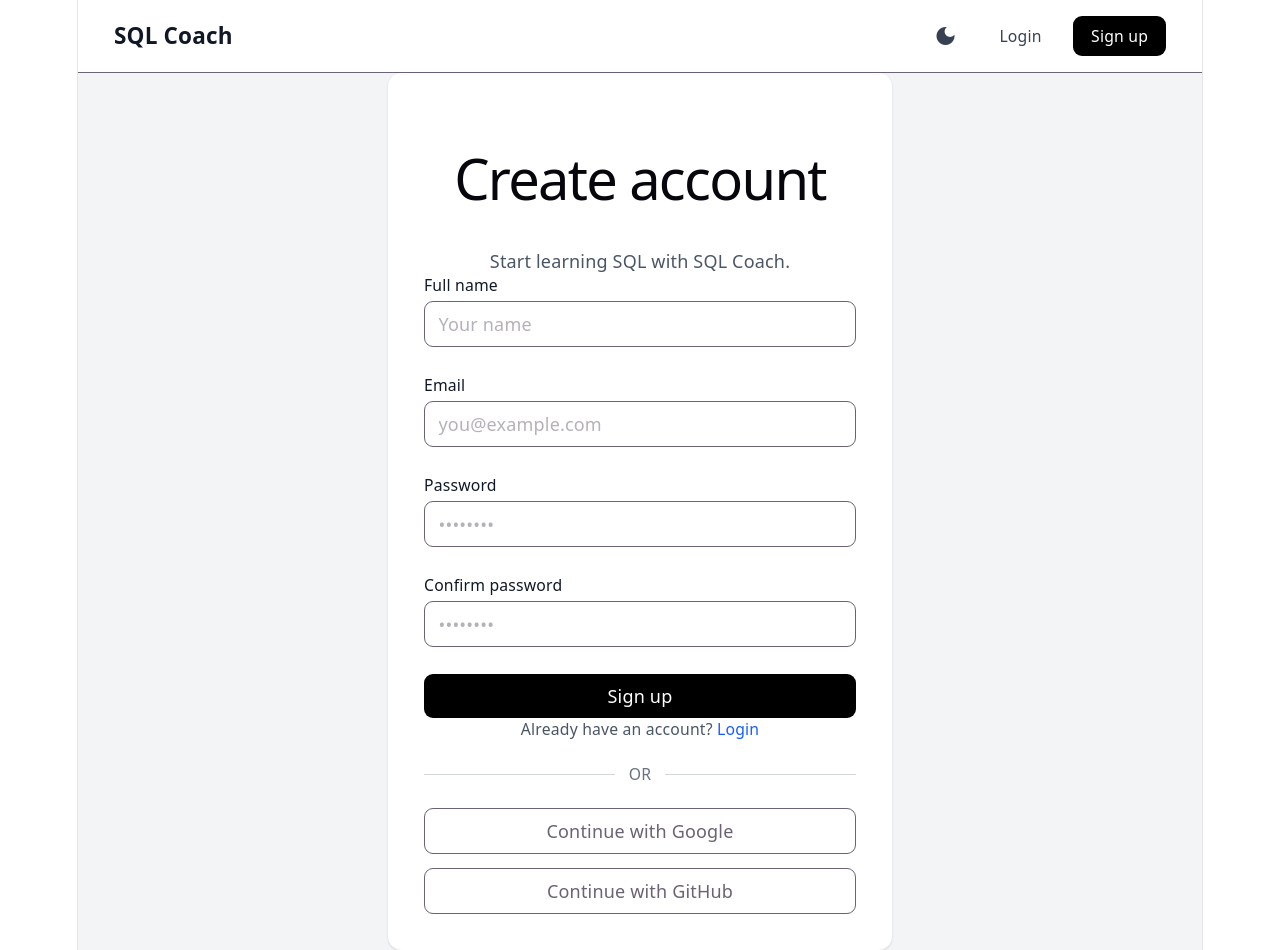
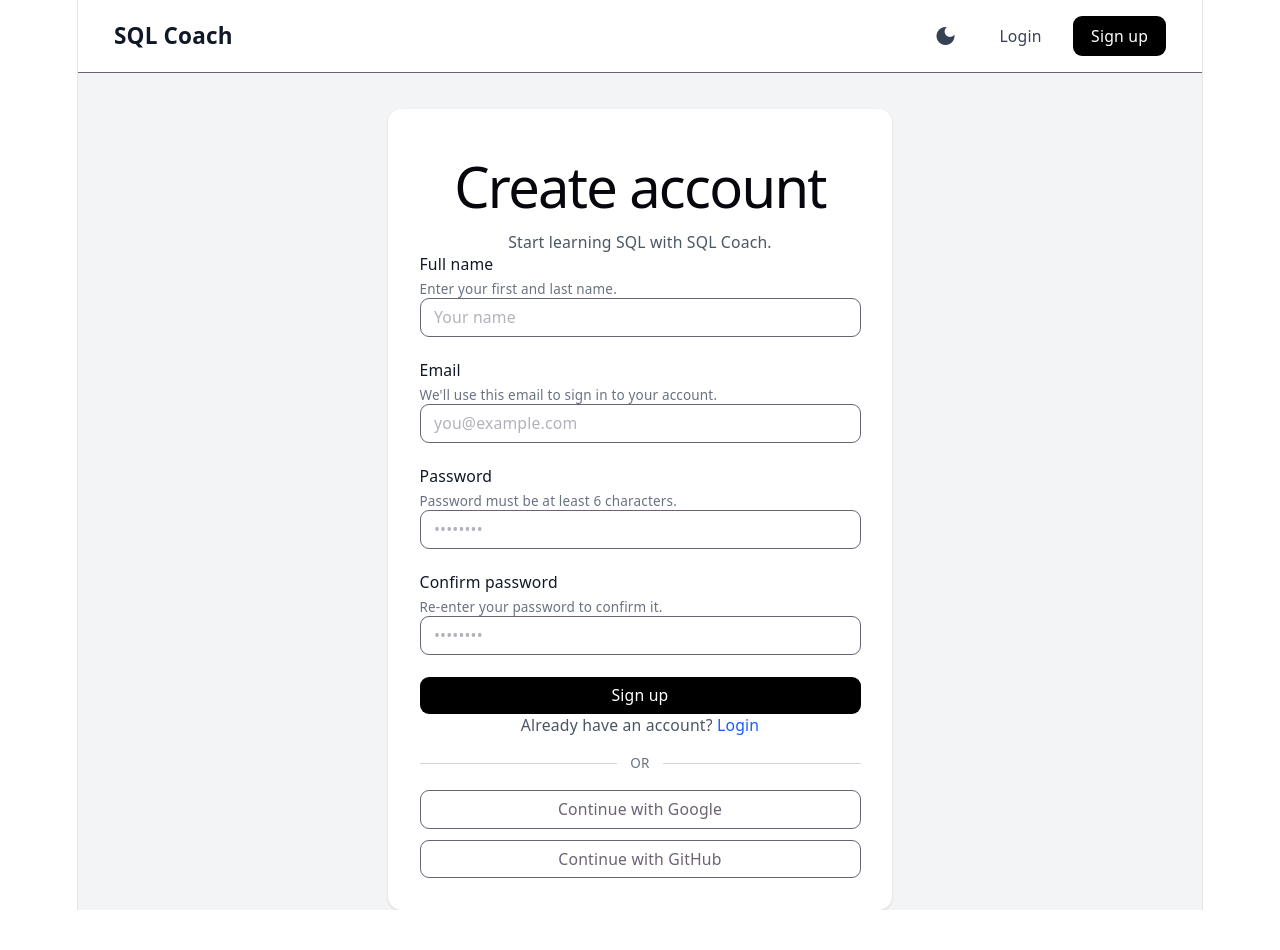
Before and after one commit to SG-07/learn-os, a React (Vite) app in the folder frontend/: page /signup in a window 1280 px wide. After the commit the page ends 910 px from the top, so only its background shows below. Built offline with nearby package versions, Linux system fonts and the light colour scheme; no server answers.

Commit message:
updated login and signup UI

```diff
--- a/frontend/src/pages/auth/Signup.jsx
+++ b/frontend/src/pages/auth/Signup.jsx
@@ -1,257 +1,382 @@
 // frontend/src/pages/auth/Signup.jsx
-
 import { useState } from "react";
 import { Link, useNavigate } from "@tanstack/react-router";
 import { toast } from "react-toastify";
-
 import { supabase } from "../../lib/supabaseClient";
-
 function Signup() {
   const navigate = useNavigate();
-
   const [name, setName] = useState("");
   const [email, setEmail] = useState("");
   const [password, setPassword] = useState("");
   const [confirmPassword, setConfirmPassword] = useState("");
   const [loading, setLoading] = useState(false);
-
+  const [errors, setErrors] = useState({});
+  const [submitError, setSubmitError] = useState("");
   async function handleSignup(event) {
     event.preventDefault();
-
+    setErrors({});
+    setSubmitError("");
+    const newErrors = {};
     const trimmedName = name.trim();
     const trimmedEmail = email.trim();
-
-    if (!trimmedName || !trimmedEmail || !password || !confirmPassword) {
-      toast.error("Please fill all fields");
+    if (!trimmedName) {
+      newErrors.name = "Full name is required.";
+    }
+    if (!trimmedEmail) {
+      newErrors.email = "Email is required.";
+    } else if (!/\S+@\S+\.\S+/.test(trimmedEmail)) {
+      newErrors.email = "Enter a valid email address.";
+    }
+    if (!password) {
+      newErrors.password = "Password is required.";
+    } else if (password.length < 6) {
+      newErrors.password = "Password must be at least 6 characters.";
+    }
+    if (!confirmPassword) {
+      newErrors.confirmPassword = "Please confirm your password.";
+    } else if (password !== confirmPassword) {
+      newErrors.confirmPassword = "Passwords do not match.";
+    }
+    if (Object.keys(newErrors).length > 0) {
+      setErrors(newErrors);
       return;
     }
-
-    if (password !== confirmPassword) {
-      toast.error("Passwords do not match");
-      return;
-    }
-
-    if (password.length < 6) {
-      toast.error("Password must be at least 6 characters");
-      return;
-    }
-
     try {
       setLoading(true);
-
-      const { data, error } = await supabase.auth.signUp({
+      const { error } = await supabase.auth.signUp({
         email: trimmedEmail,
         password,
         options: {
-          data: {
-            name: trimmedName,
-          },
+          data: { name: trimmedName },
+          emailRedirectTo: `${window.location.origin}/auth/callback`,
         },
       });
-
       if (error) {
-        throw error;
+        setSubmitError(error.message);
+        return;
       }
-
-      /*
-       * If email confirmation is enabled,
-       * data.session will normally be null.
-       */
-      if (data.session) {
-        toast.success("Account created successfully");
-
-        navigate({
-          to: "/dashboard",
-        });
-      } else {
-        toast.success(
-          "Account created. Check your email to confirm your account.",
+      toast.success("Account created successfully!");
+      navigate({ to: "/login" });
+    } catch (error) {
+      console.error("Signup failed:", error);
+      setSubmitError(
+        error.message || "Something went wrong. Please try again.",
       );
-
-        navigate({
-          to: "/login",
-        });
-      }
-    } catch (error) {
-      console.error(error);
-
-      toast.error(error.message || "Unable to create account");
     } finally {
       setLoading(false);
     }
   }
-
   async function handleGoogleSignup() {
     try {
       setLoading(true);
-
+      setSubmitError("");
       const { error } = await supabase.auth.signInWithOAuth({
         provider: "google",
-        options: {
-          redirectTo: `${window.location.origin}/auth/callback`,
-        },
+        options: { redirectTo: `${window.location.origin}/auth/callback` },
       });
-
       if (error) {
         throw error;
       }
     } catch (error) {
-      console.error(error);
-
-      toast.error(error.message || "Google signup failed");
+      console.error("Google signup failed:", error);
+      setSubmitError(error.message || "Google signup failed.");
       setLoading(false);
     }
   }
-
   async function handleGithubSignup() {
     try {
       setLoading(true);
-
+      setSubmitError("");
       const { error } = await supabase.auth.signInWithOAuth({
         provider: "github",
-        options: {
-          redirectTo: `${window.location.origin}/auth/callback`,
-        },
+        options: { redirectTo: `${window.location.origin}/auth/callback` },
       });
-
-      if (error) {
-        throw error;
-      }
     } catch (error) {
-      console.error(error);
-
-      toast.error(error.message || "GitHub signup failed");
+      console.error("GitHub signup failed:", error);
+      setSubmitError(error.message || "GitHub signup failed.");
       setLoading(false);
     }
   }
-
+  function clearFieldError(field) {
+    setErrors((currentErrors) => {
+      if (!currentErrors[field]) {
+        return currentErrors;
+      }
+      const updatedErrors = { ...currentErrors };
+      delete updatedErrors[field];
+      return updatedErrors;
+    });
+    setSubmitError("");
+  }
   return (
-    <div className="flex min-h-screen items-center justify-center bg-gray-100 px-4 dark:bg-gray-950">
-      <div className="w-full max-w-md rounded-xl bg-white p-8 shadow dark:bg-gray-900">
-        <h1 className="mb-2 text-2xl font-bold text-gray-900 dark:text-white">
-          Create account
-        </h1>
-
-        <p className="mb-10 text-gray-600 dark:text-gray-400">
-          Start learning SQL with SQL Coach.
-        </p>
-
-        <form onSubmit={handleSignup} className="space-y-6">
-          {/* Name */}
+    <div className="flex min-h-[calc(100vh-4rem)] items-start justify-center bg-gray-100 px-4 pt-8 dark:bg-gray-950">
+      {" "}
+      <div className="w-full max-w-md rounded-xl bg-white p-7 shadow dark:bg-gray-900">
+        {" "}
+        <h1 className="mb-2 text-[22px] font-bold text-gray-900 dark:text-white">
+          {" "}
+          Create account{" "}
+        </h1>{" "}
+        <p className="mb-8 text-sm text-gray-600 dark:text-gray-400">
+          {" "}
+          Start learning SQL with SQL Coach.{" "}
+        </p>{" "}
+        {submitError && (
+          <div
+            role="alert"
+            aria-live="assertive"
+            className="mb-5 rounded-lg border border-red-200 bg-red-50 px-3 py-2 text-left text-sm text-red-600 dark:border-red-900 dark:bg-red-950/40 dark:text-red-400"
+          >
+            {" "}
+            {submitError}{" "}
+          </div>
+        )}{" "}
+        <form onSubmit={handleSignup} noValidate className="space-y-5">
+          {" "}
+          {/* Name */}{" "}
           <div>
-            <label className="mb-1 block text-left text-sm font-medium text-gray-900 dark:text-white">
-              Full name
-            </label>
-
+            {" "}
+            <label
+              htmlFor="signup-name"
+              className="mb-1 block text-left text-sm font-medium text-gray-900 dark:text-white"
+            >
+              {" "}
+              Full name{" "}
+            </label>{" "}
+            <p
+              id="signup-name-description"
+              className="mb-1 text-left text-xs text-gray-500 dark:text-gray-400"
+            >
+              {" "}
+              Enter your first and last name.{" "}
+            </p>{" "}
             <input
+              id="signup-name"
+              name="name"
               type="text"
               value={name}
-              onChange={(event) => setName(event.target.value)}
-              className="w-full rounded-lg border px-3 py-2 dark:border-gray-700 dark:bg-gray-800 dark:text-white"
+              onChange={(event) => {
+                setName(event.target.value);
+                clearFieldError("name");
+              }}
+              aria-invalid={Boolean(errors.name)}
+              aria-describedby={
+                errors.name
+                  ? "signup-name-description signup-name-error"
+                  : "signup-name-description"
+              }
+              className={`w-full rounded-lg border px-3 py-[7px] text-sm dark:bg-gray-800 dark:text-white ${errors.name ? "border-red-500 dark:border-red-500" : "dark:border-gray-700"}`}
               placeholder="Your name"
               autoComplete="name"
-            />
-          </div>
-
-
-
-          {/* Email */}
+            />{" "}
+            {errors.name && (
+              <p
+                id="signup-name-error"
+                role="alert"
+                className="mt-1 text-left text-xs text-red-600 dark:text-red-400"
+              >
+                {" "}
+                {errors.name}{" "}
+              </p>
+            )}{" "}
+          </div>{" "}
+          {/* Email */}{" "}
           <div>
-            <label className="mb-1 block text-left text-sm font-medium text-gray-900 dark:text-white">
-              Email
-            </label>
-
+            {" "}
+            <label
+              htmlFor="signup-email"
+              className="mb-1 block text-left text-sm font-medium text-gray-900 dark:text-white"
+            >
+              {" "}
+              Email{" "}
+            </label>{" "}
+            <p
+              id="signup-email-description"
+              className="mb-1 text-left text-xs text-gray-500 dark:text-gray-400"
+            >
+              {" "}
+              We'll use this email to sign in to your account.{" "}
+            </p>{" "}
             <input
+              id="signup-email"
+              name="email"
               type="email"
               value={email}
-              onChange={(event) => setEmail(event.target.value)}
-              className="w-full rounded-lg border px-3 py-2 dark:border-gray-700 dark:bg-gray-800 dark:text-white"
+              onChange={(event) => {
+                setEmail(event.target.value);
+                clearFieldError("email");
+              }}
+              aria-invalid={Boolean(errors.email)}
+              aria-describedby={
+                errors.email
+                  ? "signup-email-description signup-email-error"
+                  : "signup-email-description"
+              }
+              className={`w-full rounded-lg border px-3 py-[7px] text-sm dark:bg-gray-800 dark:text-white ${errors.email ? "border-red-500 dark:border-red-500" : "dark:border-gray-700"}`}
               placeholder="you@example.com"
               autoComplete="email"
-            />
-          </div>
-
-          {/* Password */}
+            />{" "}
+            {errors.email && (
+              <p
+                id="signup-email-error"
+                role="alert"
+                className="mt-1 text-left text-xs text-red-600 dark:text-red-400"
+              >
+                {" "}
+                {errors.email}{" "}
+              </p>
+            )}{" "}
+          </div>{" "}
+          {/* Password */}{" "}
           <div>
-            <label className="mb-1 block text-left text-sm font-medium text-gray-900 dark:text-white">
-              Password
-            </label>
-
+            {" "}
+            <label
+              htmlFor="signup-password"
+              className="mb-1 block text-left text-sm font-medium text-gray-900 dark:text-white"
+            >
+              {" "}
+              Password{" "}
+            </label>{" "}
+            <p
+              id="signup-password-description"
+              className="mb-1 text-left text-xs text-gray-500 dark:text-gray-400"
+            >
+              {" "}
+              Password must be at least 6 characters.{" "}
+            </p>{" "}
             <input
+              id="signup-password"
+              name="password"
               type="password"
               value={password}
-              onChange={(event) => setPassword(event.target.value)}
-              className="w-full rounded-lg border px-3 py-2 dark:border-gray-700 dark:bg-gray-800 dark:text-white"
+              onChange={(event) => {
+                setPassword(event.target.value);
+                clearFieldError("password");
+              }}
+              aria-invalid={Boolean(errors.password)}
+              aria-describedby={
+                errors.password
+                  ? "signup-password-description signup-password-error"
+                  : "signup-password-description"
+              }
+              className={`w-full rounded-lg border px-3 py-[7px] text-sm dark:bg-gray-800 dark:text-white ${errors.password ? "border-red-500 dark:border-red-500" : "dark:border-gray-700"}`}
               placeholder="••••••••"
               autoComplete="new-password"
-            />
-          </div>
-
-          {/* Confirm Password */}
+            />{" "}
+            {errors.password && (
+              <p
+                id="signup-password-error"
+                role="alert"
+                className="mt-1 text-left text-xs text-red-600 dark:text-red-400"
+              >
+                {" "}
+                {errors.password}{" "}
+              </p>
+            )}{" "}
+          </div>{" "}
+          {/* Confirm Password */}{" "}
           <div>
-            <label className="mb-1 block text-left text-sm font-medium text-gray-900 dark:text-white">
-              Confirm password
-            </label>
-
+            {" "}
+            <label
+              htmlFor="signup-confirm-password"
+              className="mb-1 block text-left text-sm font-medium text-gray-900 dark:text-white"
+            >
+              {" "}
+              Confirm password{" "}
+            </label>{" "}
+            <p
+              id="signup-confirm-password-description"
+              className="mb-1 text-left text-xs text-gray-500 dark:text-gray-400"
+            >
+              {" "}
+              Re-enter your password to confirm it.{" "}
+            </p>{" "}
             <input
+              id="signup-confirm-password"
+              name="confirmPassword"
               type="password"
               value={confirmPassword}
-              onChange={(event) => setConfirmPassword(event.target.value)}
-              className="w-full rounded-lg border px-3 py-2 dark:border-gray-700 dark:bg-gray-800 dark:text-white"
+              onChange={(event) => {
+                setConfirmPassword(event.target.value);
+                clearFieldError("confirmPassword");
+              }}
+              aria-invalid={Boolean(errors.confirmPassword)}
+              aria-describedby={
+                errors.confirmPassword
+                  ? "signup-confirm-password-description signup-confirm-password-error"
+                  : "signup-confirm-password-description"
+              }
+              className={`w-full rounded-lg border px-3 py-[7px] text-sm dark:bg-gray-800 dark:text-white ${errors.confirmPassword ? "border-red-500 dark:border-red-500" : "dark:border-gray-700"}`}
               placeholder="••••••••"
               autoComplete="new-password"
-            />
-          </div>
-
+            />{" "}
+            {errors.confirmPassword && (
+              <p
+                id="signup-confirm-password-error"
+                role="alert"
+                className="mt-1 text-left text-xs text-red-600 dark:text-red-400"
+              >
+                {" "}
+                {errors.confirmPassword}{" "}
+              </p>
+            )}{" "}
+          </div>{" "}
           <button
             type="submit"
             disabled={loading}
-            className="w-full rounded-lg bg-black px-4 py-2 text-white disabled:opacity-50 dark:bg-white dark:text-black"
+            className="w-full rounded-lg bg-black px-4 py-[7px] text-sm text-white disabled:opacity-50 dark:bg-white dark:text-black"
           >
-            {loading ? "Creating account..." : "Sign up"}
-          </button>
-        </form>
-
-        <p className="mt-6 text-center text-sm text-gray-600 dark:text-gray-400">
+            {" "}
+            {loading ? "Creating account..." : "Sign up"}{" "}
+          </button>{" "}
+        </form>{" "}
+        <p className="mt-5 text-center text-sm text-gray-600 dark:text-gray-400">
+          {" "}
           Already have an account?{" "}
-          <Link to="/login" className="font-medium text-blue-600">
-            Login
-          </Link>
-        </p>
-
-        <div className="my-5 flex items-center gap-3">
-            <div className="h-px flex-1 bg-gray-300" />
-
-            <span className="text-sm text-gray-500">OR</span>
-
-            <div className="h-px flex-1 bg-gray-300" />
-          </div>
-
-        {/* Social signup */}
-          <div className="space-y-3">
+          <Link
+            to="/login"
+            className="font-medium text-blue-600 dark:text-blue-400"
+          >
+            {" "}
+            Login{" "}
+          </Link>{" "}
+        </p>{" "}
+        <div
+          className="my-4 flex items-center gap-3"
+          role="separator"
+          aria-label="Social signup options"
+        >
+          {" "}
+          <div className="h-px flex-1 bg-gray-300 dark:bg-gray-700" />{" "}
+          <span className="text-xs text-gray-500 dark:text-gray-400"> OR </span>{" "}
+          <div className="h-px flex-1 bg-gray-300 dark:bg-gray-700" />{" "}
+        </div>{" "}
+        {/* Social signup */}{" "}
+        <div className="space-y-2.5">
+          {" "}
           <button
             type="button"
             onClick={handleGoogleSignup}
             disabled={loading}
-              className="w-full rounded-lg border px-4 py-2 disabled:opacity-50 dark:border-gray-700 dark:text-white"
+            aria-label="Continue signup with Google"
+            className="w-full rounded-lg border px-4 py-[7px] text-sm disabled:opacity-50 dark:border-gray-700 dark:text-white"
           >
-              Continue with Google
-            </button>
-
+            {" "}
+            Continue with Google{" "}
+          </button>{" "}
           <button
             type="button"
             onClick={handleGithubSignup}
             disabled={loading}
-              className="w-full rounded-lg border px-4 py-2 disabled:opacity-50 dark:border-gray-700 dark:text-white"
+            aria-label="Continue signup with GitHub"
+            className="w-full rounded-lg border px-4 py-[7px] text-sm disabled:opacity-50 dark:border-gray-700 dark:text-white"
           >
-              Continue with GitHub
-            </button>
-          </div>
-
-
-      </div>
+            {" "}
+            Continue with GitHub{" "}
+          </button>{" "}
+        </div>{" "}
+      </div>{" "}
     </div>
   );
 }
-
 export default Signup;
```
Also changed, not shown: frontend/src/pages/auth/Login.jsx (+20 -17 lines). Lines whose indentation alone changed are shown as unchanged.
